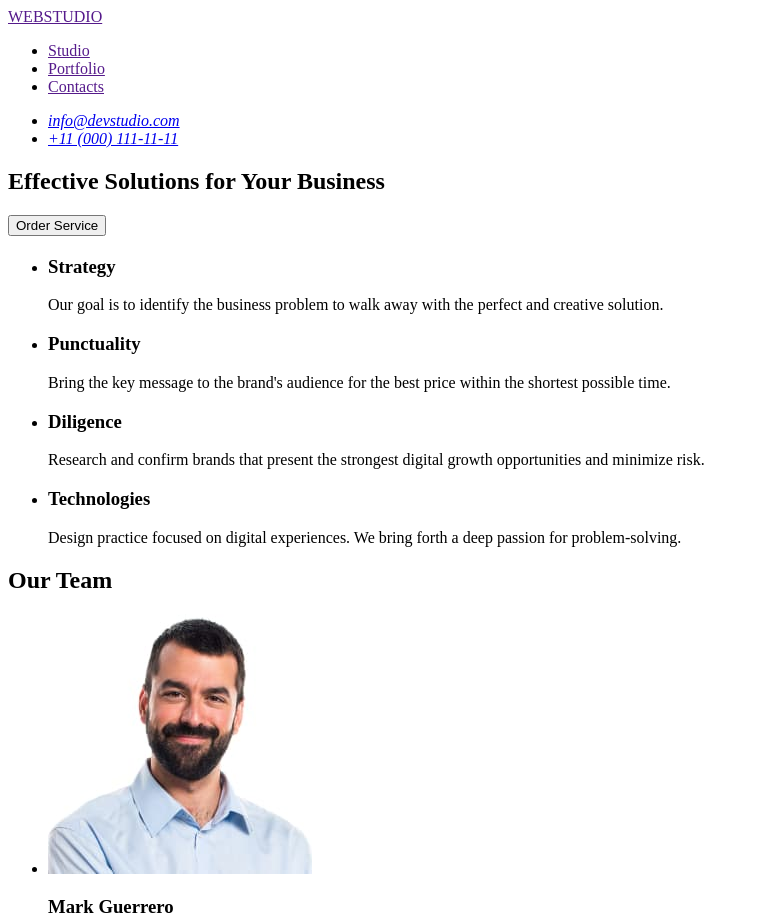
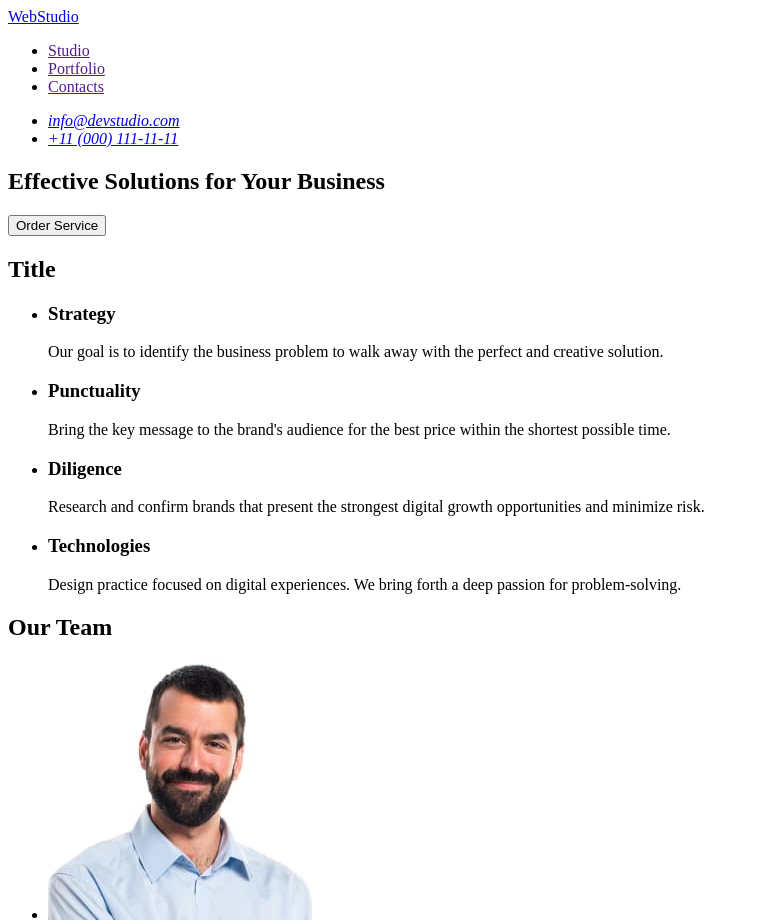
Before and after one commit to naumenkota/naumenkota-goit-markup-hw-01, a plain HTML site: page index.html in a window 1280 px wide. Shown: the top 923 px of the page, without its empty margins (0-759 px from the left). Drawn offline with Linux system fonts and the light colour scheme.

Commit message:
fix logo

```diff
--- a/index.html
+++ b/index.html
@@ -8,9 +8,8 @@
 
   <body>
     <header>
-      <a href="">WEBSTUDIO</a>
-
       <nav>
+        <a href="./index.html">WebStudio</a>
         <ul>
           <li><a href="">Studio</a></li>
           <li><a href="">Portfolio</a></li>
@@ -33,7 +32,7 @@
       </section>
 
       <section>
-        <h2></h2>
+        <h2>Title</h2>
 
         <ul>
           <li>
@@ -115,7 +114,7 @@
     </main>
 
     <footer>
-      <a href="">WEBSTUDIO</a>
+      <a href="./index.html">WebStudio</a>
       <p>
         Increase the flow of customers and sales for your business with digital
         marketing & growth solutions.
```
